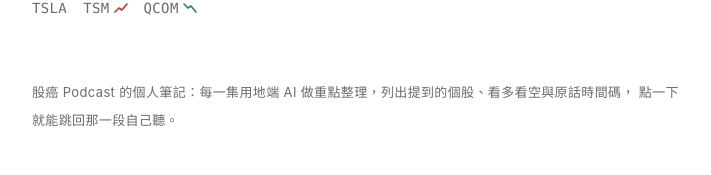
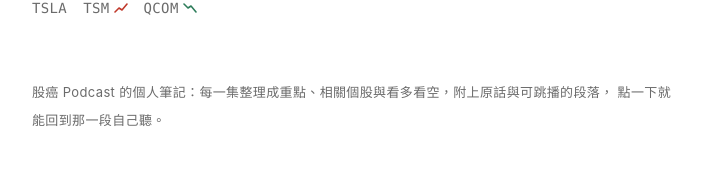
Before and after one commit to ryvn-dev/gooaye-notes, a Next.js app: page /gooaye-notes/ in a window 1280 px wide. Shown: the part 832-1007 px from the top of the page, without its empty margins (284-995 px from the left). Built offline with nearby package versions, Linux system fonts and the light colour scheme; no server answers.

Commit message:
Keep AI in the disclaimer sentence only (RF-1107)
Change-Kind: policy

```diff
--- a/app/page.tsx
+++ b/app/page.tsx
@@ -47,8 +47,8 @@ export default function Home() {
       ))}
     </ul>
     <p className="mt-8 text-[13px] leading-7 text-[#6b6b6b]">
-      股癌 Podcast 的個人筆記：每一集用地端 AI 做重點整理，列出提到的個股、看多看空與原話時間碼，
-      點一下就能跳回那一段自己聽。
+      股癌 Podcast 的個人筆記：每一集整理成重點、相關個股與看多看空，附上原話與可跳播的段落，
+      點一下就能回到那一段自己聽。
     </p>
     </>
   );
--- a/content/index.json
+++ b/content/index.json
@@ -1,6 +1,6 @@
 {
   "schema_version": 1,
-  "generated_at": "2026-09-20T22:08:35.682Z",
+  "generated_at": "2026-09-20T22:09:25.462Z",
   "episode_count": 3,
   "coverage": {
     "from": "2026-09-12",
--- a/scripts/build-content.mjs
+++ b/scripts/build-content.mjs
@@ -257,7 +257,7 @@ const SITE = process.env.NEXT_PUBLIC_SITE_URL || 'https://ryvn-dev.github.io/goo
 const top = Object.values(tickerMap).sort((a, b) => b.episode_count - a.episode_count).slice(0, 15);
 fs.writeFileSync(
   path.resolve(import.meta.dirname, '..', 'public', 'llms.txt'),
-  `# 股癌筆記（非官方 · AI 整理）
+  `# 股癌筆記（非官方個人筆記）
 
 > 股癌 Podcast 逐字稿與個人筆記：每一集的重點、相關個股與看多看空、原話與可跳播的段落。
 > 非官方，與節目及其製作方無關。非投資建議。站上不提供買賣、目標價、勝率或報酬統計。
```
Also changed, not shown: public/llms.txt.
